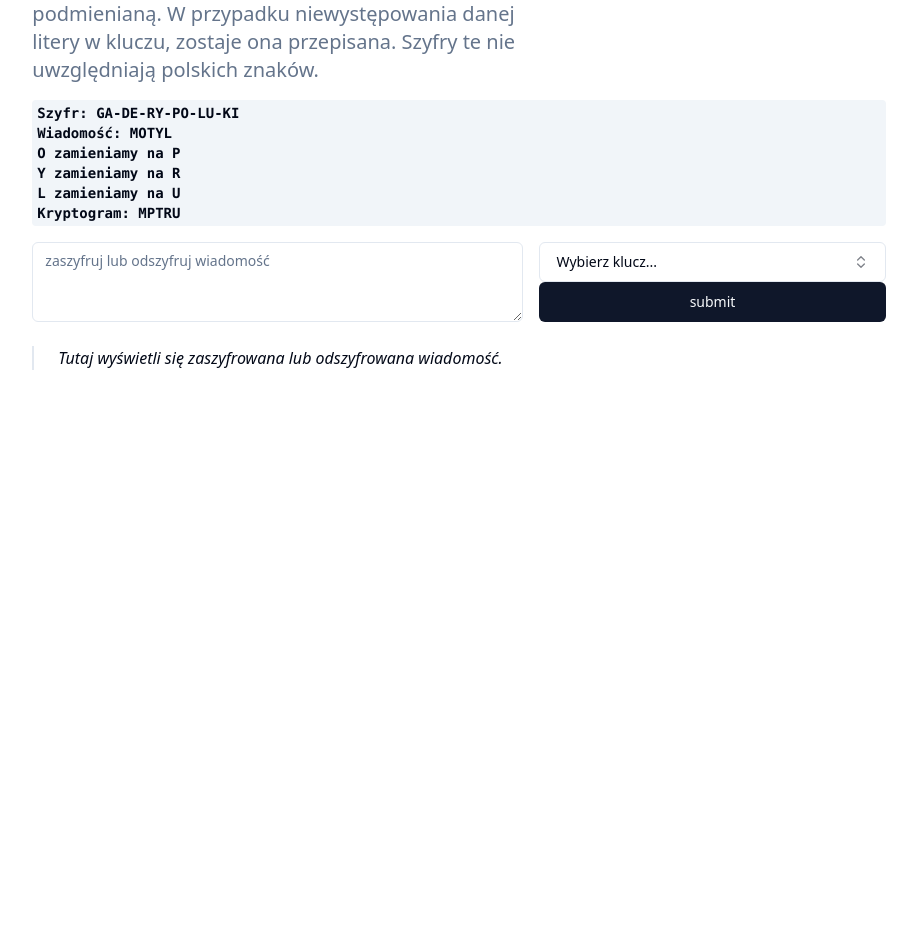
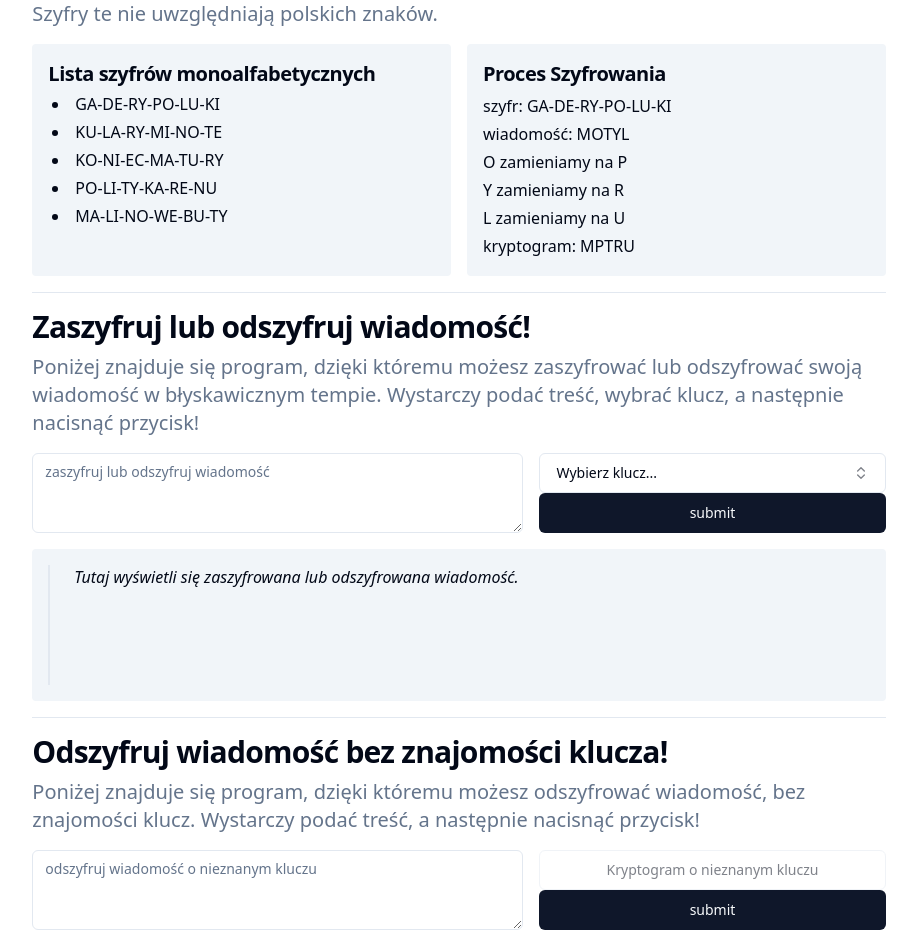
Before and after one commit to ad1utant/scouts_cipher_machine, a React (Vite) app in the folder frontend/: page / in a window 1280 px wide. Shown: the part 289-1232 px from the top of the page, without its empty margins (181-1098 px from the left). Before the commit the page ends 800 px from the top, so only its background shows below. Built offline with nearby package versions, Linux system fonts and the light colour scheme.

Commit message:
decipher without key

```diff
--- a/frontend/src/components/Nav.jsx
+++ b/frontend/src/components/Nav.jsx
@@ -11,7 +11,7 @@ function Nav(){
                 <div className={'font flex gap-4 items-center text-sm text-muted-foreground font-semibold'} >
                     <Link className={'text-lg text-foreground gap-1 text-lg font-semibold flex items-center'} to={'/'}>
                         <Code2 />
-                        Scout Ciphers
+                        Scout&nbsp;Ciphers
                     </Link>
                     <Link to={'/'}>
                         Home
--- a/frontend/src/components/PairCiphers.jsx
+++ b/frontend/src/components/PairCiphers.jsx
@@ -19,6 +19,7 @@ import {
     PopoverTrigger,
 } from "@/components/ui/popover"
 import {Textarea} from "@/components/ui/textarea.jsx";
+import {Separator} from "@/components/ui/separator.jsx";
 const keys = [
     {
         value: "gaderypoluki",
@@ -42,13 +43,38 @@ const keys = [
     },
 ]
 function PairCiphers(props) {
-    const formRef = useRef();
+    const cipherDecipherRef = useRef();
+    const decipherRef = useRef();
     const [comboboxOpen, setComboboxOpen] = React.useState(false)
     const [comboboxValue, setComboboxValue] = React.useState("")
-    const [cipheredMessage, setCipheredMessage] = useState("")
-    const handleSubmit = (event) => {
+    const [cipheredDecipheredMessage, setCipheredDecipheredMessage] = useState("")
+    const [decipheredMessageData, setDecipheredMessageData] = useState("")
+
+    const handleDecipherSubmit = (event) => {
         event.preventDefault();
-        const promptValue =  formRef.current.elements.promptInput.value;
+        const textareaValue =  decipherRef.current.elements.textarea.value;
+        async function fetchRequest(){
+            try {
+                const response = await fetch(`http://127.0.0.1:8000/${textareaValue}`);
+                const newConsole = await response.json();
+                const mostLikelyKey = newConsole.most_likely[0]
+                const mostLikelyMessage = newConsole.most_likely[1]
+
+                console.log(newConsole)
+                setDecipheredMessageData(newConsole)
+
+            } catch (err) {
+                console.error(err)
+            }
+        }
+        fetchRequest()
+
+    }
+
+
+    const handleCipherDecpiherSubmit = (event) => {
+        event.preventDefault();
+        const promptValue =  cipherDecipherRef.current.elements.promptInput.value;
         const keyValue = comboboxValue;
         async function fetchRequest(){
             try {
@@ -56,7 +82,7 @@ function PairCiphers(props) {
                 const newConsole = await response.json();
                 const {newPrompt} = newConsole;
                 console.log(newPrompt)
-                setCipheredMessage(newPrompt)
+                setCipheredDecipheredMessage(newPrompt)
 
             } catch (err) {
                 console.error(err)
@@ -70,24 +96,44 @@ function PairCiphers(props) {
       <div className={'grid mt-4 grid-cols-5'}>
           <h1 className={'col-span-3 scroll-m-20 text-4xl font-extrabold tracking-tight lg:text-5xl'}>Monoalfabetyczne szyfry podstawieniowe</h1>
           <div className={'col-span-2'}></div>
-          <p className={'mt-4 col-span-3 text-xl text-muted-foreground'}>W słowie szyfrowanym każdą kolejną literę podmieniamy na literę będącą w parze z literą podmienianą. W przypadku niewystępowania danej litery w kluczu, zostaje ona przepisana. Szyfry te nie uwzględniają polskich znaków.</p>
-            <code className={'mt-4 col-span-5 whitespace-pre-line relative rounded bg-muted px-[0.3rem] py-[0.2rem] font-mono text-sm font-semibold'}>
+          <p className={'mt-4 col-span-5 text-xl text-muted-foreground'}>W słowie szyfrowanym każdą kolejną literę podmieniamy na literę będącą w parze z literą podmienianą. W przypadku niewystępowania danej litery w kluczu, zostaje ona przepisana. Szyfry te nie uwzględniają polskich znaków.</p>
+          <div className={'grid grid-cols-6 col-span-5 justify-between'}>
+              <div className={'items-start rounded mt-4 bg-muted p-4 col-span-3 mr-2'}>
+                  <h4 className={'col-span-1 scroll-m-20 text-xl font-bold tracking-tight'}>Lista szyfrów monoalfabetycznych</h4>
+                  <ul className="list-disc p-0 m-0 ps-1 [&>li]:mt-1 list-inside">
+                      <li>GA-DE-RY-PO-LU-KI</li>
+                      <li>KU-LA-RY-MI-NO-TE</li>
+                      <li>KO-NI-EC-MA-TU-RY</li>
+                      <li>PO-LI-TY-KA-RE-NU</li>
+                      <li>MA-LI-NO-WE-BU-TY</li>
+                  </ul>
+              </div>
 
-                Szyfr: GA-DE-RY-PO-LU-KI{'\n'}
-                Wiadomość: MOTYL {'\n'}
+              <div className={'items-start rounded mt-4 bg-muted p-4 col-span-3 ml-2'}>
+                <h4 className={'col-span-1 scroll-m-20 text-xl font-bold tracking-tight'}>Proces Szyfrowania</h4>
+                <p className={'leading-7 [&:not(:first-child)]:mt-1 whitespace-pre-line'}>
 
-                O zamieniamy na P{'\n'}
-                Y zamieniamy na R{'\n'}
-                L zamieniamy na U{'\n'}
+                    szyfr: GA-DE-RY-PO-LU-KI{'\n'}
+                    wiadomość: MOTYL {'\n'}
 
-                Kryptogram: MPTRU{'\n'}
+                    O zamieniamy na P{'\n'}
+                    Y zamieniamy na R{'\n'}
+                    L zamieniamy na U{'\n'}
 
-            </code>
+                    kryptogram: MPTRU{'\n'}
 
-          <form className={'gap-4 mt-4 col-span-5 grid grid-cols-12'} ref={formRef}>
+                </p>
+              </div>
+          </div>
+          <Separator className={'mt-4 col-span-5'}/>
+          <h2 className={'col-span-5 mt-4 scroll-m-20 pb-2 text-3xl font-extrabold tracking-tight first:mt-0'}>Zaszyfruj lub odszyfruj wiadomość!</h2>
+          <p className={'col-span-5 text-xl text-muted-foreground'}>Poniżej znajduje się program, dzięki któremu możesz zaszyfrować lub odszyfrować swoją wiadomość w błyskawicznym tempie. Wystarczy podać treść, wybrać klucz, a następnie nacisnąć przycisk!</p>
+
+          <form className={'gap-4 mt-4 col-span-5 grid grid-cols-12'} ref={cipherDecipherRef}>
               <Textarea className={'col-span-7'} type={"text"} name={'promptInput'} placeholder={'zaszyfruj lub odszyfruj wiadomość'}/>
-              <div className={'col-span-5 grid grid-cols-1'}>
-                  <Popover open={comboboxOpen} onOpenChange={setComboboxOpen}>
+              <div className={'col-span-5 grid grid-cols-1 border-box'}>
+                  <div className={'col-span-5 grid grid-cols-1 border-box'}>
+                    <Popover open={comboboxOpen} onOpenChange={setComboboxOpen}>
                       <PopoverTrigger asChild>
                           <Button
                               variant="outline"
@@ -128,13 +174,47 @@ function PairCiphers(props) {
                           </Command>
                       </PopoverContent>
                   </Popover>
-                  <Button type={"submit"} onClick={handleSubmit}>submit</Button>
+                  </div>
+                  <div className={'col-span-5 grid grid-cols-1 border-box'}>
+                    <Button type={"submit"} onClick={handleCipherDecpiherSubmit}>submit</Button>
+                  </div>
               </div>
           </form>
+          <div className={'rounded  col-span-5 bg-muted mt-4 p-4 items-center'}>
+            {cipheredDecipheredMessage ? <blockquote className={'col-span-5 border-l-2 whitespace-pre-line pl-6 italic'}>{cipheredDecipheredMessage}{'\n'}{'\n'}{'\n'}{'\n'}{'\n'}</blockquote> : <blockquote className={'col-span-5 border-l-2 whitespace-pre-line pl-6 italic'}>Tutaj wyświetli się zaszyfrowana lub odszyfrowana wiadomość. {'\n'}{'\n'}{'\n'}{'\n'}{'\n'}</blockquote>}
+          </div>
+          <Separator className={'mt-4 col-span-5'}/>
+          <h2 className={'col-span-5 mt-4 scroll-m-20 pb-2 text-3xl font-extrabold tracking-tight first:mt-0'}>Odszyfruj wiadomość bez znajomości klucza!</h2>
+          <p className={'col-span-5 text-xl text-muted-foreground'}>Poniżej znajduje się program, dzięki któremu możesz odszyfrować wiadomość, bez znajomości klucz. Wystarczy podać treść, a następnie nacisnąć przycisk!</p>
+
+          <form className={'gap-4 mt-4 col-span-5 grid grid-cols-12'} ref={decipherRef}>
+              <Textarea className={'col-span-7'} type={"text"} name={'textarea'} placeholder={'odszyfruj wiadomość o nieznanym kluczu'}/>
+              <div className={'col-span-5 grid grid-cols-1e'}>
+                        <Button type={'submit'} className={'col-span-1 flex justify-center'} disabled variant={'outline'}>Kryptogram o nieznanym kluczu</Button>
+                        <Button className={'col-span-1'} variant={''} type={"submit"} onClick={handleDecipherSubmit}>submit</Button>
+              </div>
 
 
-              {cipheredMessage ? <blockquote className={'mt-6 col-span-5 border-l-2 pl-6 italic'}>{cipheredMessage}</blockquote> : <blockquote className={'mt-6 col-span-5 border-l-2 pl-6 italic'}>Tutaj wyświetli się zaszyfrowana lub odszyfrowana wiadomość.</blockquote>}
+          </form>
+          <div className={'rounded  col-span-5 bg-muted_green mt-4 p-4 items-center'}>
+            {decipheredMessageData ? <blockquote className={'col-span-5 border-l-2 pl-6 italic whitespace-pre-line'}>
+                {decipheredMessageData.most_likely[0]} {'\n'}
+                {decipheredMessageData.most_likely[1]} {'\n'}
 
+            </blockquote> : <blockquote className={'whitespace-pre-line col-span-5 border-l-2 pl-6 italic'}>Tutaj wyświetli się odszyfrowana wiadomość.{'\n'}{'\n'}{'\n'}{'\n'}{'\n'}</blockquote>}
+          </div>
+
+
+
+          {decipheredMessageData ? decipheredMessageData.deciphered.map((arr) => {
+              return(
+                  arr[1] !== decipheredMessageData.most_likely[0] ? (<div className={'rounded col-span-5 bg-muted_red mt-4 p-4 items-center'}>
+                  <blockquote className={'col-span-5 border-l-2 pl-6 italic whitespace-pre-line'}>
+                      {arr[1]}{'\n'}
+                      {arr[0]}{'\n'}
+                  </blockquote>
+              </div>) : null
+              );}) : null}
       </div>
   )
 }
--- a/frontend/src/styles/index.css
+++ b/frontend/src/styles/index.css
@@ -33,6 +33,11 @@
     --ring: 222.2 84% 4.9%;
 
     --radius: 0.5rem;
+
+    --muted_green: 120, 40%, 96.1%;
+    --muted_red: 360, 40%, 96.1%;
+
+
   }
 
   .dark {
--- a/frontend/tailwind.config.js
+++ b/frontend/tailwind.config.js
@@ -18,7 +18,9 @@ module.exports = {
     },
     extend: {
       colors: {
-        customGray: '#9d9e9d',
+
+        muted_green: "hsl(var(--muted_green))",
+        muted_red: "hsl(var(--muted_red))",
         border: "hsl(var(--border))",
         input: "hsl(var(--input))",
         ring: "hsl(var(--ring))",
```
Also changed, not shown: 2 other files (tests, documents, lock files or other folders).
